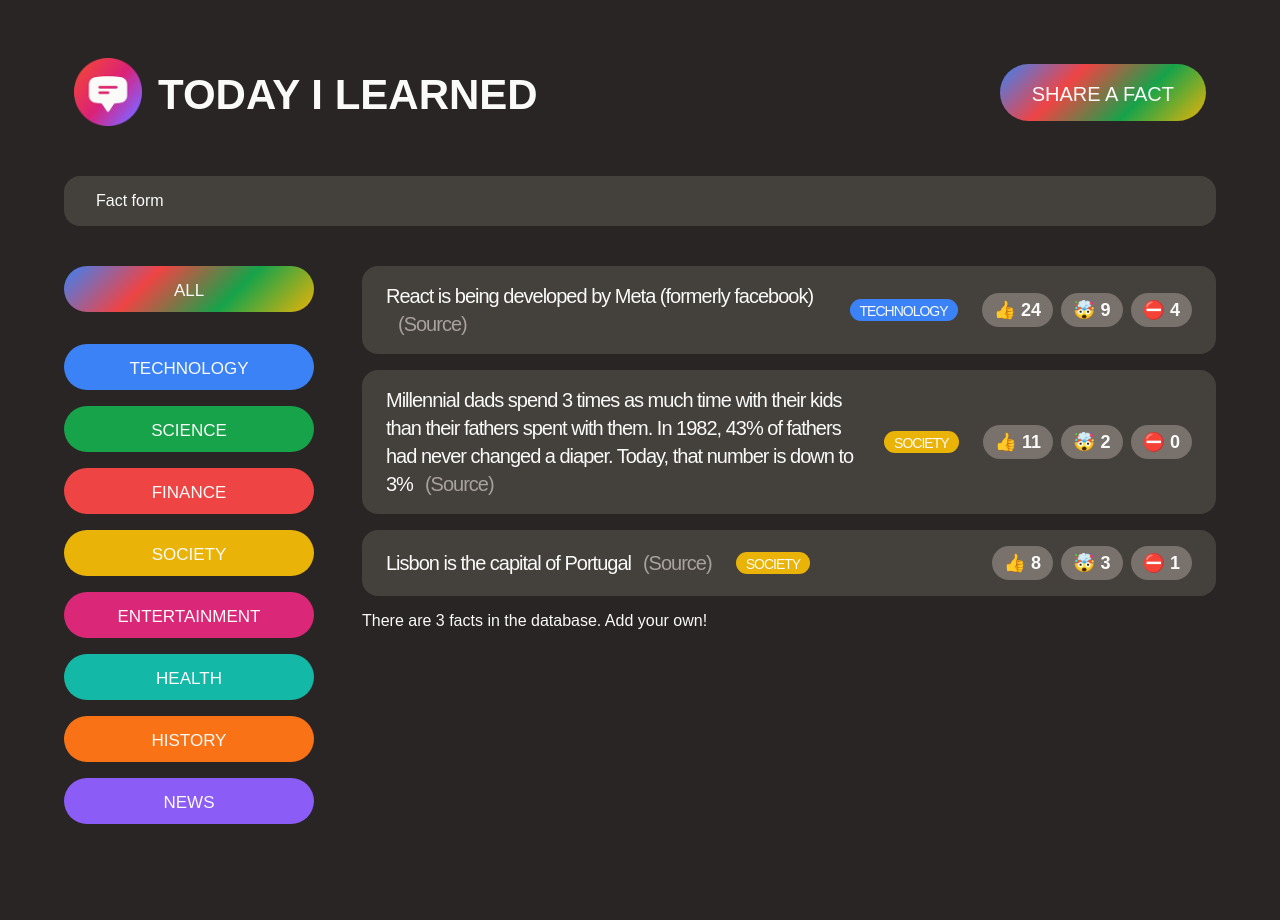
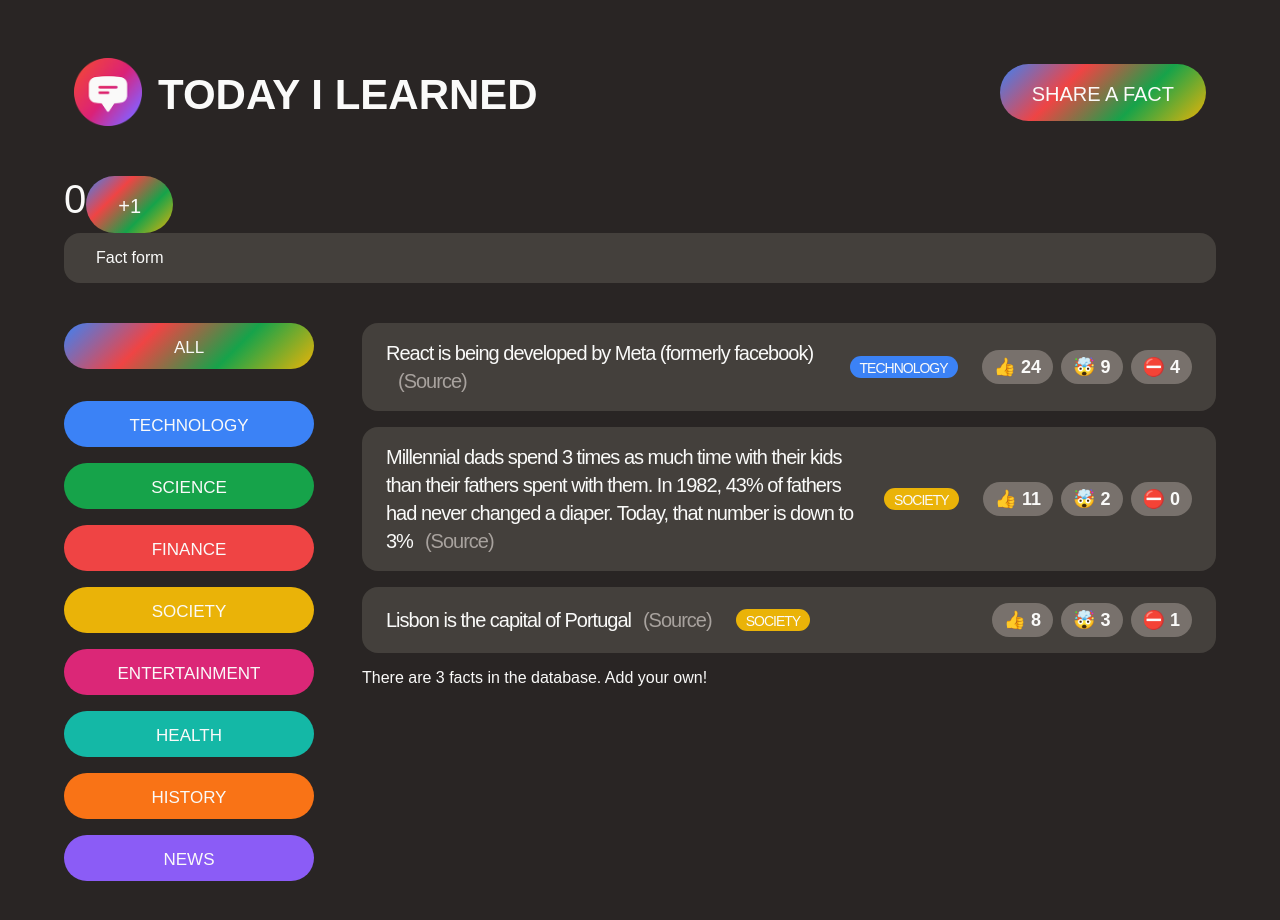
Before and after one commit to jesterb0206/today-i-learned, a React (Create React App) app: page / in a window 1280 px wide. Shown: the top 920 px of the page. Before the commit the page ends 888 px from the top, so only its background shows below. Built offline with nearby package versions, Linux system fonts and the light colour scheme; a web font is replaced by a local one.

Commit message:
Introducing State

```diff
--- a/src/App.js
+++ b/src/App.js
@@ -1,3 +1,4 @@
+import {useState} from 'react';
 import './style.css';
 
 const initialFacts = [
@@ -34,6 +35,19 @@
   },
 ];
 
+function Counter() {
+  const [count, setCount] = useState(0);
+
+  return (
+    <div>
+      <span style={{fontSize: '40px'}}>{count}</span>
+      <button className="btn btn-large" onClick={() => setCount((c) => c + 1)}>
+        +1
+      </button>
+    </div>
+  );
+}
+
 function App() {
   const appTitle = 'Today I Learned';
 
@@ -48,6 +62,8 @@
 
         <button className="btn btn-large btn-open">Share a fact</button>
       </header>
+
+      <Counter />
 
       <NewFactForm />
 
```
